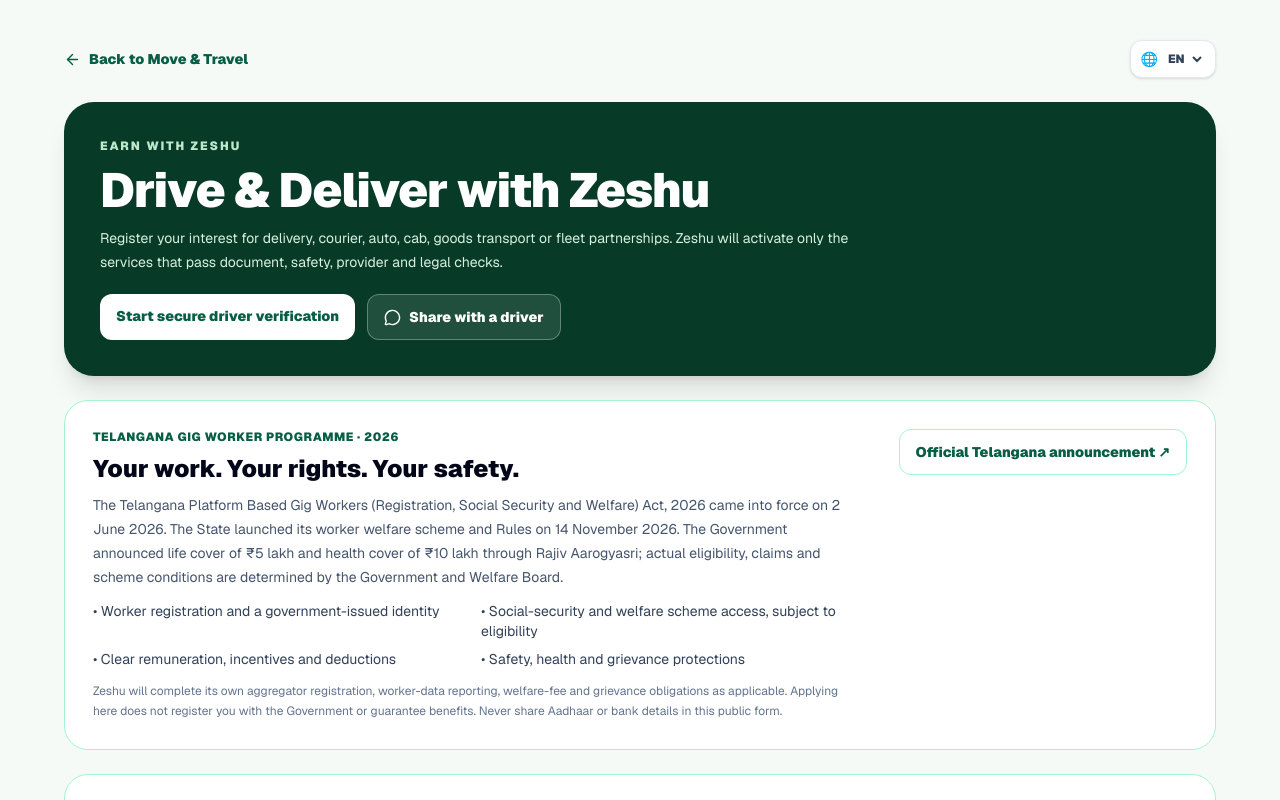
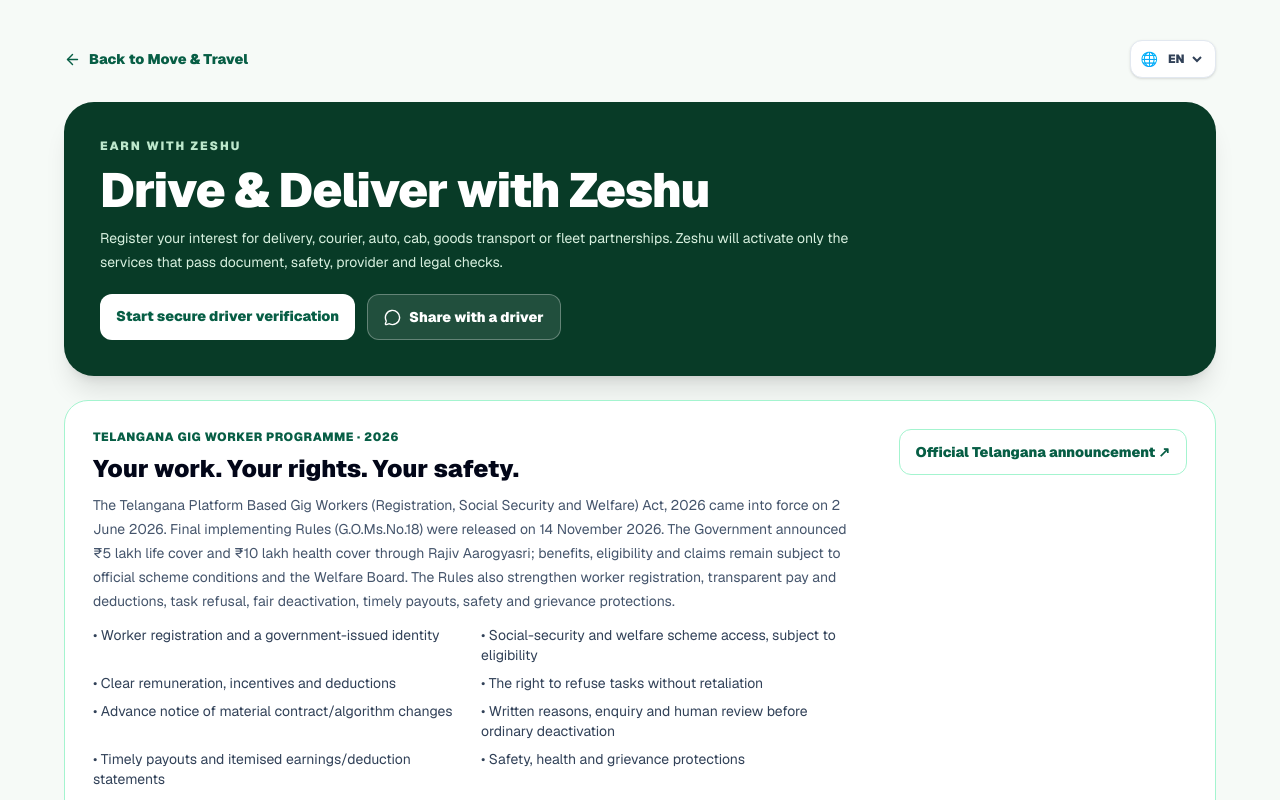
Before and after one commit to haseeb0127/zeshu-web, a Next.js app: page /earn in a window 1280 px wide. Shown: the top 800 px of the page. Built offline with nearby package versions, Linux system fonts and the light colour scheme.

Commit message:
Show final Telangana gig-worker rules and rights in driver recruitment page

```diff
--- a/app/earn/page.tsx
+++ b/app/earn/page.tsx
@@ -95,14 +95,18 @@ export default function EarnWithZeshuPage() {
             <div className="max-w-3xl">
               <p className="text-xs font-black uppercase tracking-wider text-[#075E45]">Telangana Gig Worker Programme · 2026</p>
               <h2 className="mt-2 text-xl font-black text-slate-950 md:text-2xl">Your work. Your rights. Your safety.</h2>
-              <p className="mt-2 text-sm leading-6 text-slate-600">The Telangana Platform Based Gig Workers (Registration, Social Security and Welfare) Act, 2026 came into force on 2 June 2026. The State launched its worker welfare scheme and Rules on 14 November 2026. The Government announced life cover of ₹5 lakh and health cover of ₹10 lakh through Rajiv Aarogyasri; actual eligibility, claims and scheme conditions are determined by the Government and Welfare Board.</p>
+              <p className="mt-2 text-sm leading-6 text-slate-600">The Telangana Platform Based Gig Workers (Registration, Social Security and Welfare) Act, 2026 came into force on 2 June 2026. Final implementing Rules (G.O.Ms.No.18) were released on 14 November 2026. The Government announced ₹5 lakh life cover and ₹10 lakh health cover through Rajiv Aarogyasri; benefits, eligibility and claims remain subject to official scheme conditions and the Welfare Board. The Rules also strengthen worker registration, transparent pay and deductions, task refusal, fair deactivation, timely payouts, safety and grievance protections.</p>
               <ul className="mt-3 grid gap-2 text-sm leading-5 text-slate-700 sm:grid-cols-2">
                 <li>• Worker registration and a government-issued identity</li>
                 <li>• Social-security and welfare scheme access, subject to eligibility</li>
                 <li>• Clear remuneration, incentives and deductions</li>
+                <li>• The right to refuse tasks without retaliation</li>
+                <li>• Advance notice of material contract/algorithm changes</li>
+                <li>• Written reasons, enquiry and human review before ordinary deactivation</li>
+                <li>• Timely payouts and itemised earnings/deduction statements</li>
                 <li>• Safety, health and grievance protections</li>
               </ul>
-              <p className="mt-3 text-xs leading-5 text-slate-500">Zeshu will complete its own aggregator registration, worker-data reporting, welfare-fee and grievance obligations as applicable. Applying here does not register you with the Government or guarantee benefits. Never share Aadhaar or bank details in this public form.</p>
+              <p className="mt-3 text-xs leading-5 text-slate-500">Zeshu is preparing its own aggregator registration, worker-data reporting, Welfare Fund Fee, WFFVS, safety and grievance obligations. The Welfare Fund Fee is borne by the platform, is capped by the Rules at 2% of each worker payout, and the operative rate must be confirmed from a Government notification before it is configured. Applying here does not register you with the Government or guarantee benefits. Never share Aadhaar or bank details in this public form.</p>
             </div>
             <a href="https://www.telangana.gov.in/news/2026/11/honble-cm-sri-a-revanth-reddy-along-with-honble-leader-of-opposition-in-the-lok-sabha-sri-rahul-gandhi-participates-in-the-launch-of-telangana-gig-workers-social-security-and-welfar/" target="_blank" rel="noreferrer" className="rounded-xl border border-emerald-200 px-4 py-3 text-sm font-black text-[#075E45]">Official Telangana announcement ↗</a>
           </div>
```
